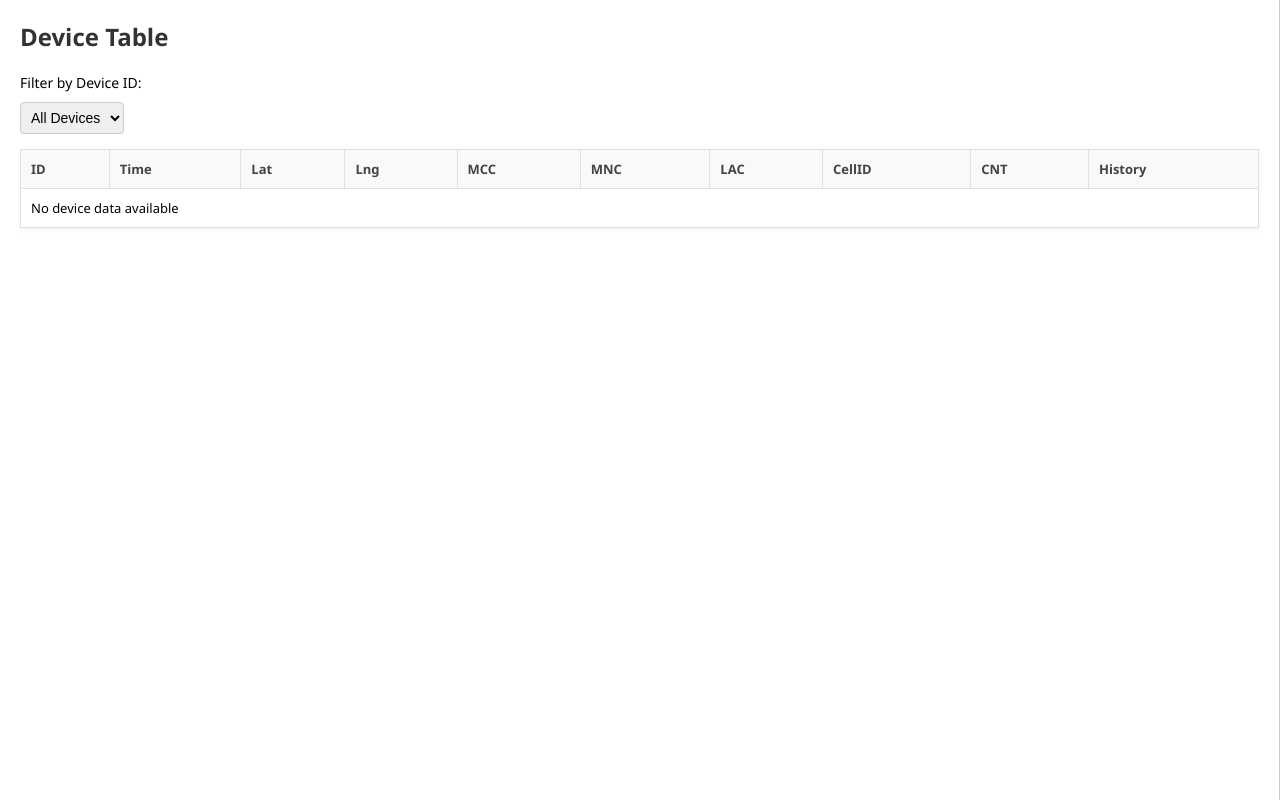
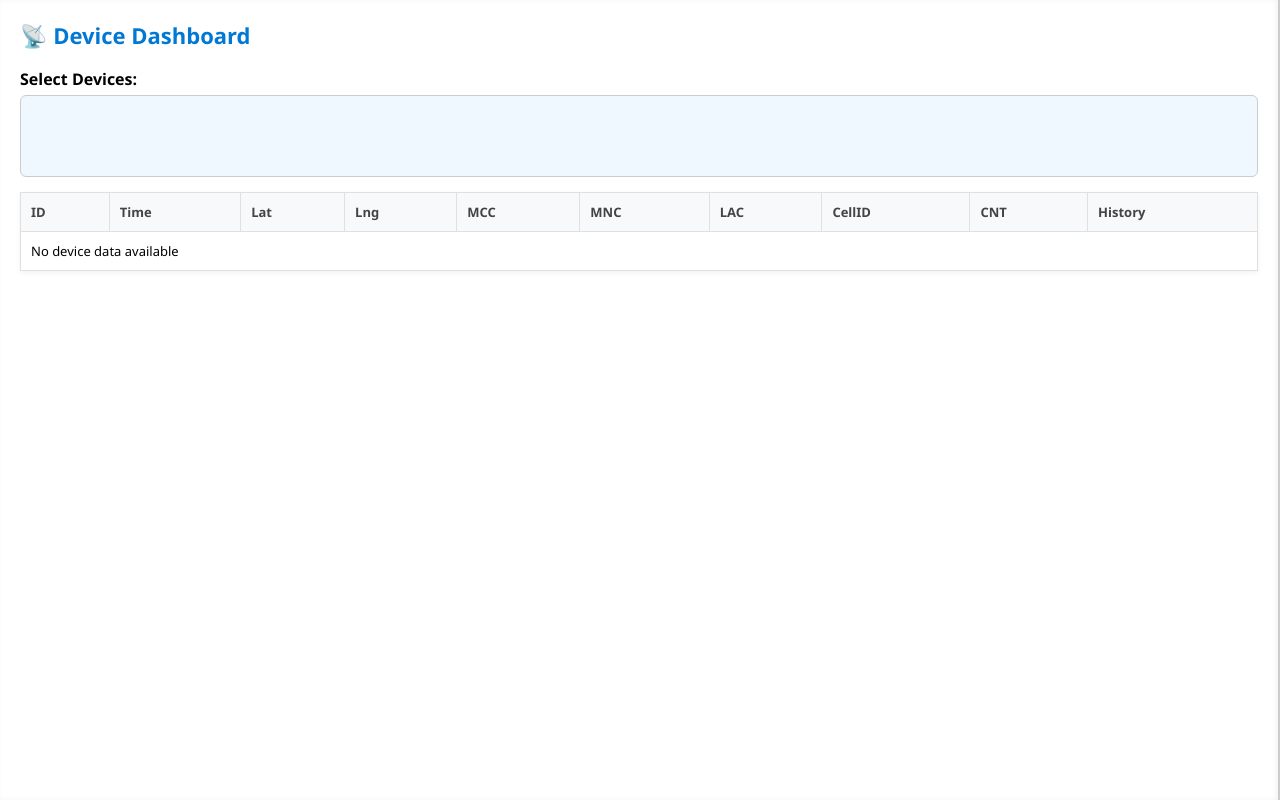
Before and after one commit to amit1547/wgps-dashboard, a Flask app: page / in a window 1280 px wide. Run offline with Flask 3, Linux system fonts and the light colour scheme; data that the repository does not hold is empty.

Commit message:
render updated 10

```diff
--- a/static/style.css
+++ b/static/style.css
@@ -1,7 +1,7 @@
 body {
     font-family: 'Segoe UI', sans-serif;
     margin: 0;
-    background: #f0f2f5;
+    background: linear-gradient(to right, #e0f7fa, #fce4ec);
 }
 
 .container {
@@ -15,25 +15,29 @@ body {
     padding: 20px;
     background: #ffffff;
     overflow-y: auto;
-    border-right: 1px solid #ccc;
+    border-right: 2px solid #ccc;
+    box-shadow: inset -2px 0 5px rgba(0,0,0,0.05);
 }
 
 .left-panel h2 {
     margin-top: 0;
-    color: #333;
+    color: #0078d4;
+    font-size: 22px;
 }
 
-label, select {
-    font-size: 14px;
-    margin-bottom: 10px;
+label {
+    font-weight: bold;
+    margin-bottom: 5px;
     display: block;
 }
 
 select {
-    padding: 6px;
+    width: 100%;
+    padding: 8px;
+    border-radius: 6px;
+    border: 1px solid #ccc;
     margin-bottom: 15px;
-    border-radius: 4px;
-    border: 1px solid #ccc;
+    background: #f0f8ff;
 }
 
 table {
--- a/templates/index.html
+++ b/templates/index.html
@@ -7,11 +7,9 @@
 <body>
     <div class="container">
         <div class="left-panel">
-            <h2>Device Table</h2>
-            <label for="deviceFilter">Filter by Device ID:</label>
-            <select id="deviceFilter" onchange="filterDevices()">
-                <option value="all">All Devices</option>
-            </select>
+            <h2>📡 Device Dashboard</h2>
+            <label for="deviceFilter">Select Devices:</label>
+            <select id="deviceFilter" multiple onchange="filterDevices()"></select>
             <table id="deviceTable">
                 <thead>
                     <tr>
@@ -81,11 +79,11 @@
         }
 
         function filterDevices() {
-            const selected = document.getElementById("deviceFilter").value;
-            if (selected === "all") {
+            const selected = Array.from(document.getElementById("deviceFilter").selectedOptions).map(opt => opt.value);
+            if (selected.length === 0) {
                 populateDeviceTable(allDevices);
             } else {
-                const filtered = allDevices.filter(d => d.devid === selected);
+                const filtered = allDevices.filter(d => selected.includes(d.devid));
                 populateDeviceTable(filtered);
             }
         }
```
